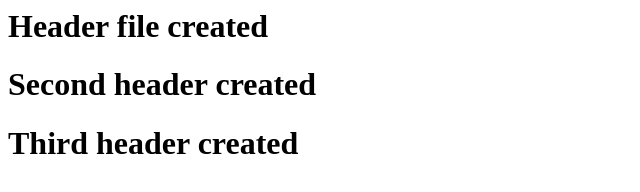
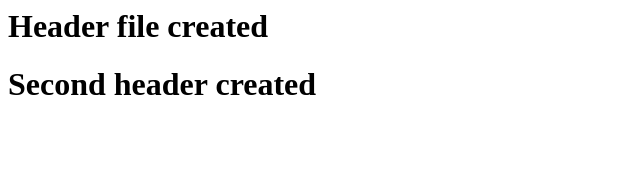
Before and after one commit to plusnitin/Test-repo, a plain HTML site: page index.html in a window 1280 px wide. Shown: the whole page, without its empty margins (0-640 px from the left). Drawn offline with Linux system fonts and the light colour scheme.

Commit message:
Read me updated

```diff
--- a/index.html
+++ b/index.html
@@ -1,3 +1,2 @@
 <h1>Header file created</h1>
 <h1>Second header created</h1>
-<h1>Third header created</h1>
```
Also changed, not shown: 1 other file.
